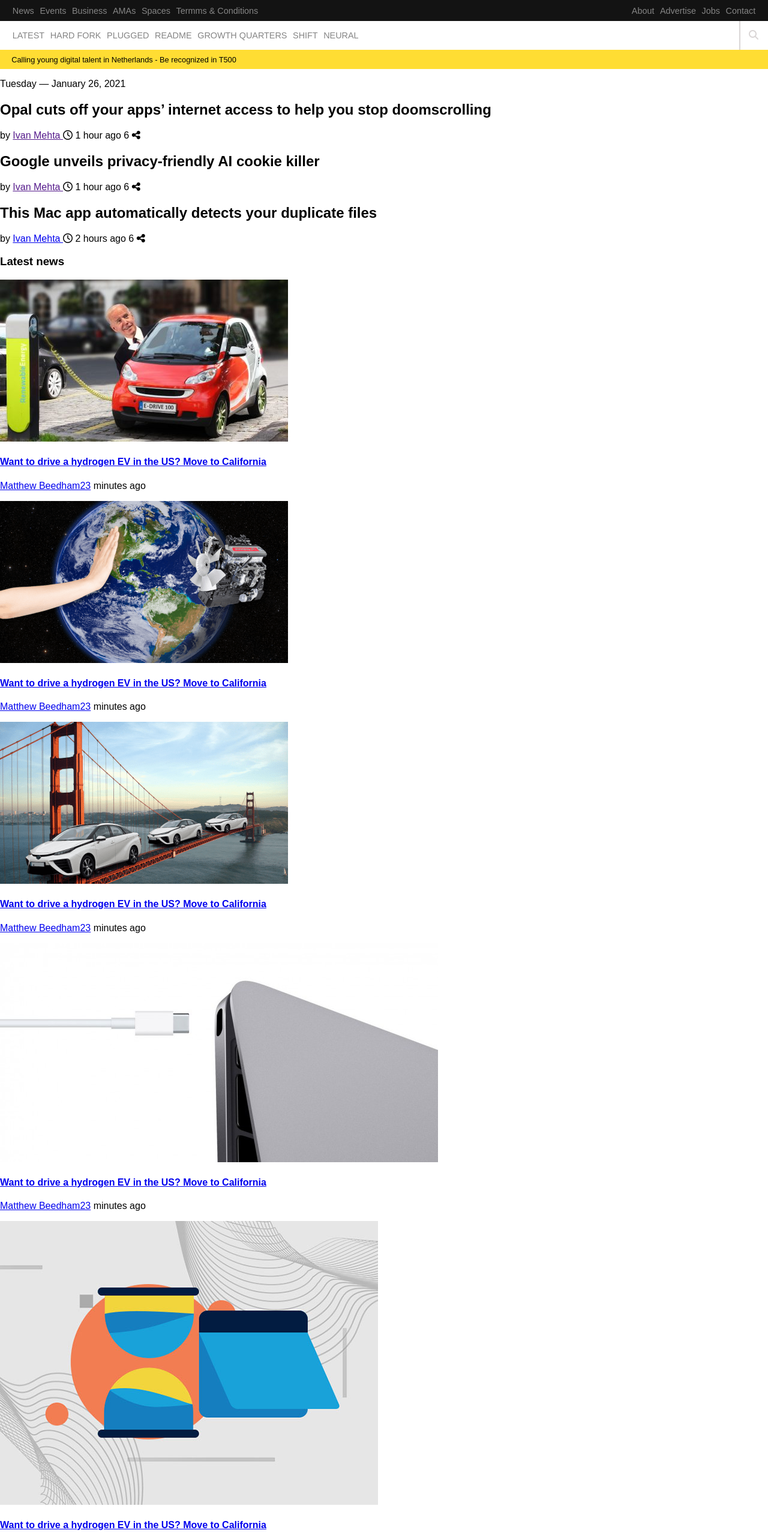
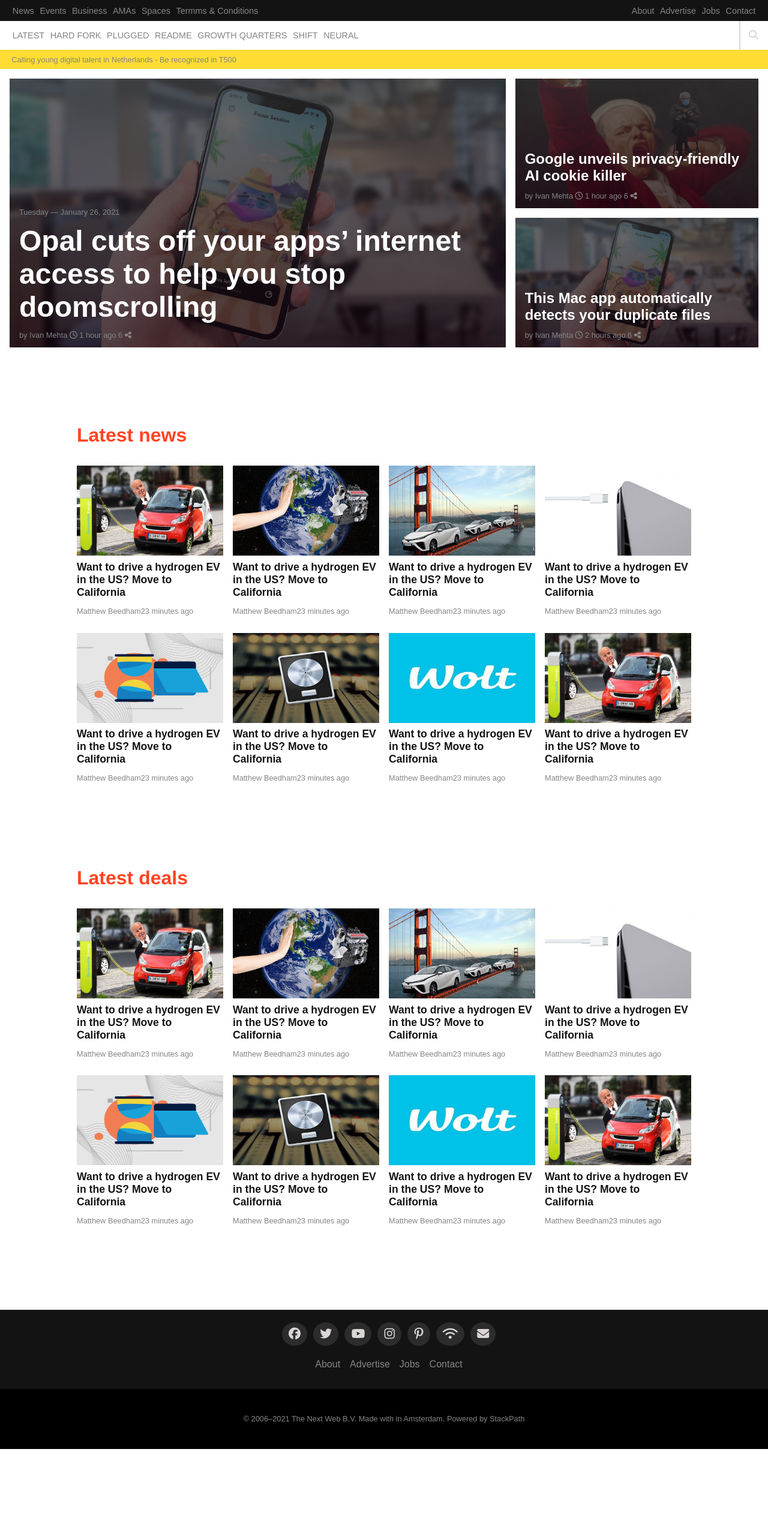
Before and after one commit to ShoiraTa/PermaPageClone, a plain HTML site: page index.html in a window 1280 px wide. Shown: the top 2560 px of the page at 60% size. After the commit the page ends 2415 px from the top, so only its background shows below. Drawn offline with Linux system fonts and the light colour scheme.

Commit message:
added images

```diff
--- a/css/mediaQueries.css
+++ b/css/mediaQueries.css
@@ -1,14 +1,91 @@
+@media (max-width: 1000px) {
+  .banner-1 {
+    height: 255px;
+  }
+  .banner-2 {
+    height: 120px;
+  }
+  .banner-3 {
+    height: 120px;
+  }
+  .banner-heading-big {
+    font-size: 2rem;
+    font-weight: 700;
+  }
+  h2 {
+    font-size: 1rem;
+  }
+  .banner-p .banner-p a {
+    font-size: 10px;
+  }
+}
+
 @media (max-width: 700px) {
   .fa-bars {
     display: inline-block;
     padding-left: 1rem;
   }
+
   nav .nav-top,
   .nav-middle-left .flex {
     display: none;
   }
+
   .nav-middle {
     width: 100%;
     display: flex;
   }
-} ;
+  .banners {
+    grid-template-areas: "b" "s1" "s2";
+    grid-template-columns: 1fr;
+  }
+
+  .banner-1 {
+    height: 100px;
+  }
+
+  .banner-1 p:first-child {
+    display: none;
+  }
+
+  .banner-2 {
+    height: 100px;
+  }
+
+  .banner-3 {
+    height: 100px;
+  }
+
+  .banner-1 .banner-heading-big {
+    font-size: 1rem;
+    font-weight: 700;
+  }
+
+  h2 {
+    font-size: 1rem;
+  }
+
+  .banner-p .banner-p a {
+    font-size: 10px;
+  }
+  .grid-latest {
+    grid-template-columns: 1fr;
+  }
+  .latest {
+    margin: 1rem;
+  }
+
+  .card-1 {
+    display: flex;
+    flex-direction: row;
+  }
+
+  .img-container img {
+    width: 100px;
+    height: 80px;
+    margin-right: 0.5rem;
+  }
+  .content-container h4 {
+    font-size: 1rem;
+  }
+}
--- a/css/style.css
+++ b/css/style.css
@@ -5,22 +5,16 @@
   --gray: #dad6d6;
   --orange: #ff4422;
 }
+html {
+  margin: 0;
+}
 body {
   margin: 0;
   padding: 0;
   font-family: sans-serif;
 }
 
-nav li {
-  list-style: none;
-  padding: 0 0.3rem;
-  font-size: 0.9rem;
-  color: var(--dark-gray);
-  font-weight: 500;
-}
-ul {
-  padding-left: 1rem;
-}
+/* Navbar */
 
 .nav-top-right:last-child {
   padding-right: 1rem;
@@ -67,3 +61,148 @@ ul {
   display: inline-block;
   font-size: 0.8rem;
 }
+
+/* Banners */
+
+.banners {
+  display: grid;
+  grid-template-columns: 1fr 1fr 1fr;
+  grid-template-areas:
+    "b b s1"
+    "b b s2";
+  grid-gap: 1rem;
+  color: #fff;
+  margin: 1rem;
+}
+.banner-1 {
+  background: linear-gradient(
+      to bottom,
+      rgba(47, 48, 49, 0.726),
+      rgba(19, 3, 15, 0.73)
+    ),
+    url("../img/big\ banner.jpg");
+  grid-area: b;
+  height: 448px;
+  background-position: center;
+  background-size: cover;
+  padding: 0 1rem;
+  display: flex;
+  flex-direction: column;
+  justify-content: flex-end;
+}
+.banner-heading-big {
+  font-size: 3rem;
+  font-weight: 700;
+}
+
+p,
+a {
+  color: var(--dark-gray);
+  font-size: 0.8rem;
+}
+
+.banner-2 {
+  grid-area: s1;
+  background: linear-gradient(
+      to bottom,
+      rgba(47, 48, 49, 0.726),
+      rgba(19, 3, 15, 0.73)
+    ),
+    url("../img/header-image-bernie-sitting-meme-analysis-516x270.webp");
+  background-position: center;
+  background-size: cover;
+  height: 216px;
+  padding: 0 1rem;
+  display: flex;
+  flex-direction: column;
+  justify-content: flex-end;
+}
+
+.banner-3 {
+  grid-area: s2;
+  background: linear-gradient(
+      to bottom,
+      rgba(47, 48, 49, 0.726),
+      rgba(19, 3, 15, 0.73)
+    ),
+    url("../img/big\ banner.jpg");
+  background-position: center;
+  background-size: cover;
+  height: 216px;
+  padding: 0 1rem;
+  display: flex;
+  flex-direction: column;
+  justify-content: flex-end;
+}
+
+/* Latest news  */
+.latest {
+  margin: 8rem;
+}
+
+.grid-latest {
+  display: grid;
+  grid-template-columns: repeat(4, 1fr);
+  grid-gap: 1rem;
+}
+
+.content-container h4 {
+  color: var(--dark);
+  font-weight: 700;
+  font-size: 1.1rem;
+  margin: 0.3rem 0;
+}
+
+.img-container img {
+  height: 150px;
+}
+
+/* Latest deals */
+
+.latest-card-1 {
+}
+
+/* Footer */
+
+.footer-top {
+  height: 100px;
+  background: var(--dark);
+  padding: 1rem;
+}
+
+.footer-links-social,
+.footer-links-social-2 {
+  display: flex;
+  justify-content: center;
+
+  font-size: 1rem;
+}
+.footer-top > ul {
+  list-style: none;
+}
+
+.footer-top > ul.footer-links-social > li a {
+  font-size: 1rem;
+  color: var(--gray);
+  background: rgb(44, 44, 44);
+  border-radius: 100%;
+  margin: 5px;
+  padding: 0.7rem;
+}
+.footer-top > ul.footer-links-social-2 > li a {
+  padding: 0.5rem;
+  font-size: 1rem;
+  color: var(--dark-gray);
+}
+
+.footer-links-social-2 {
+  padding-top: 1rem;
+}
+
+.footer-bottom {
+  height: 100px;
+  display: flex;
+  justify-content: center;
+  align-items: center;
+  background: black;
+}
--- a/css/utilities.css
+++ b/css/utilities.css
@@ -1,8 +1,44 @@
+a {
+  text-decoration: none;
+}
+
+h2 {
+  margin: 0;
+}
+
+nav li {
+  list-style: none;
+  padding: 0 0.3rem;
+  font-size: 0.9rem;
+  color: var(--dark-gray);
+  font-weight: 500;
+}
+
+ul {
+  padding-left: 1rem;
+}
+
 .orange {
   color: var(--orange);
 }
+
 .flex {
   display: flex;
   justify-content: space-between;
   align-items: center;
 }
+
+img-bg {
+  background-position: center;
+  background-size: cover;
+}
+
+img {
+  width: 100%;
+}
+
+.section-heading {
+  font-size: 2rem;
+  color: var(--orange);
+  font-weight: 700;
+}
```
Also changed, not shown: img/big banner.jpg (added), img/google.png (added), img/image.png (added).
